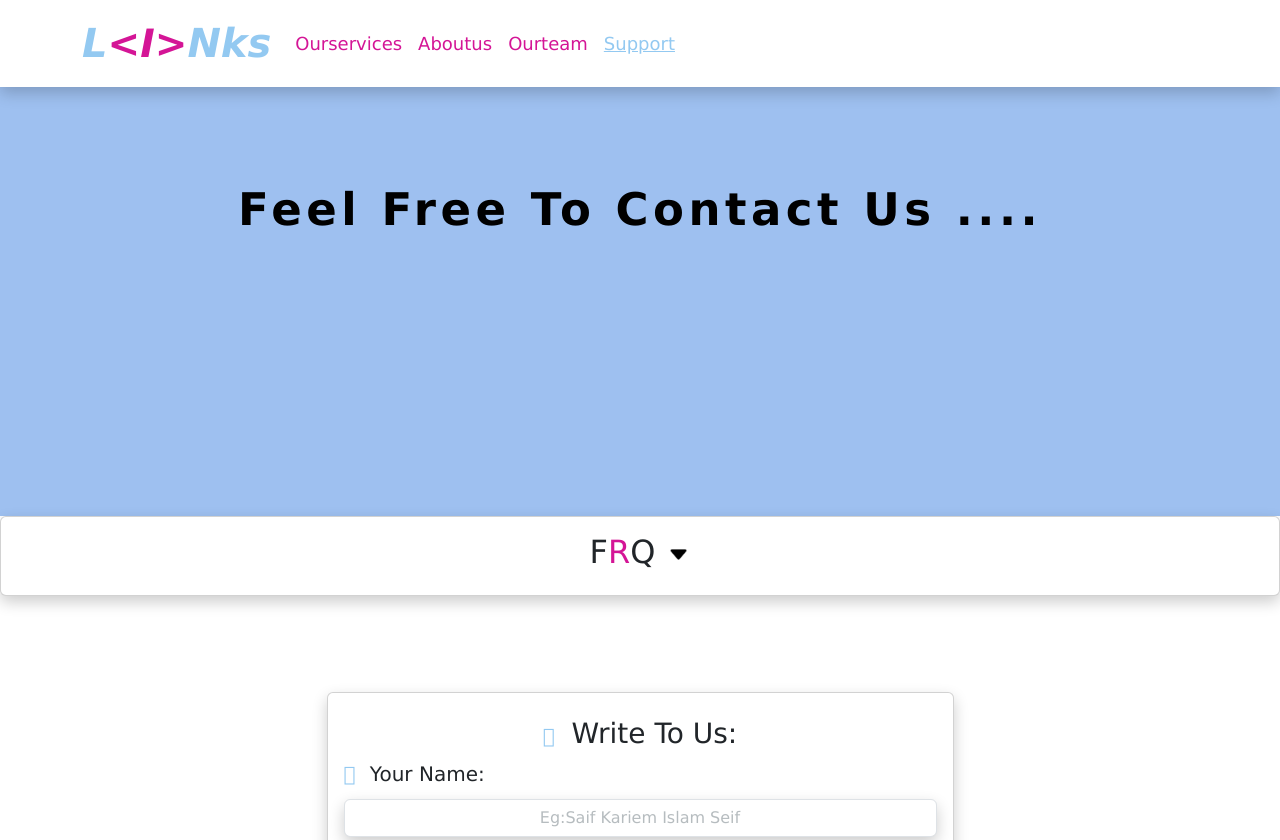
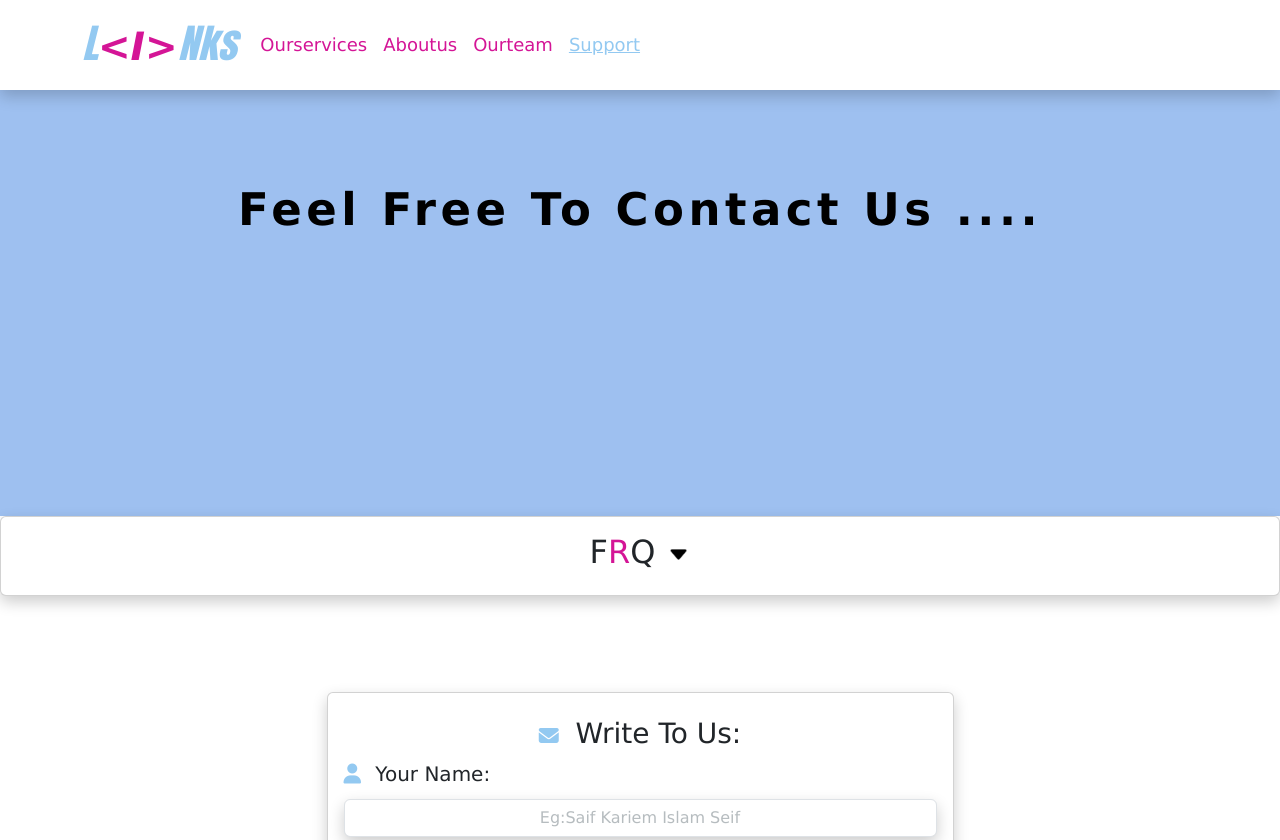
Before and after one commit to KarimALI88/links-startup, a plain HTML site: page support.html in a window 1280 px wide. Shown: the top 840 px of the page. Drawn offline with nearby package versions, Linux system fonts and the light colour scheme.

Commit message:
Update support.html

```diff
--- a/support.html
+++ b/support.html
@@ -8,11 +8,6 @@
     <link rel="stylesheet" href="css/home2.css">
     <link href="https://cdn.jsdelivr.net/npm/bootstrap@5.3.0-alpha1/dist/css/bootstrap.min.css" rel="stylesheet" integrity="sha384-GLhlTQ8iRABdZLl6O3oVMWSktQOp6b7In1Zl3/Jr59b6EGGoI1aFkw7cmDA6j6gD" crossorigin="anonymous">
     <script src="https://kit.fontawesome.com/a84d717a95.js" crossorigin="anonymous"></script>
-        <style>
-        *{
-            font-family:'Lucida Sans', 'Lucida Sans Regular', 'Lucida Grande', 'Lucida Sans Unicode', Geneva, Verdana, sans-serif !important;
-        }
-    </style>
 </head>
 <body>
 
```
